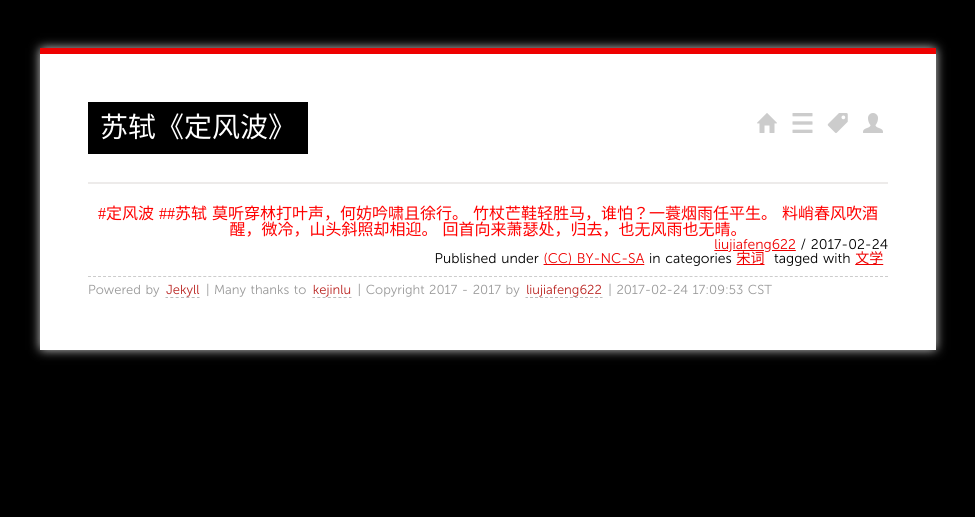
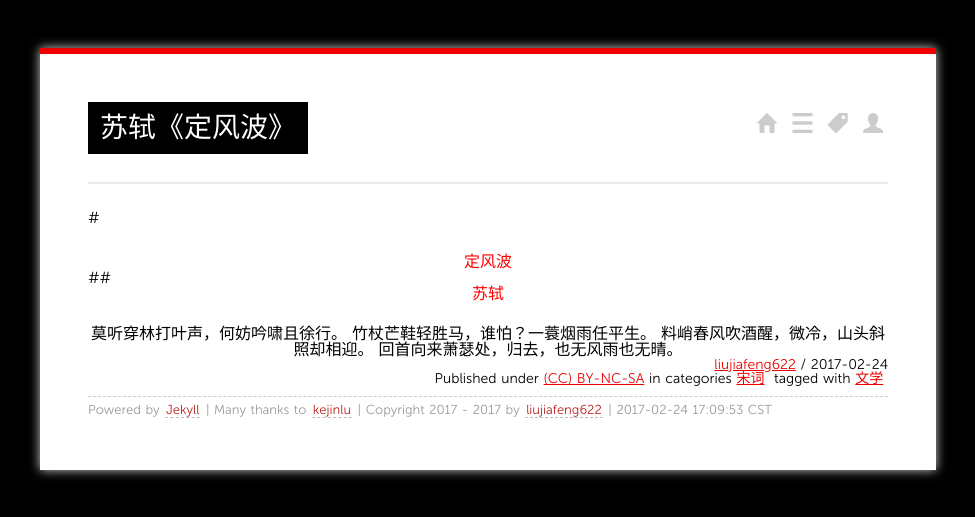
Before and after one commit to liujiafeng622/liujiafeng622, a Jekyll site: the page built from _posts/2017/2017-02-24-dingfengpo-sushi-song.md, in a window 1280 px wide. Shown: the top 517 px of the page, without its empty margins (152-1127 px from the left). Built offline with Jekyll 4.4.1, drawn with Linux system fonts in a browser that asks for light colours; comment, search, counter and statistics services are not loaded.

Commit message:
update style

```diff
--- a/_posts/2017/2017-02-24-dingfengpo-sushi-song.md
+++ b/_posts/2017/2017-02-24-dingfengpo-sushi-song.md
@@ -6,10 +6,11 @@ categories:
 tags:
 - 文学
 ---
-<center style="color:red;font-family:楷体;font-size:15;">
-#定风波
-##苏轼
 
+#<center style="color:red;font-family:楷体;">定风波</center>
+##<center style="color:red;font-family:楷体;">苏轼</center>
+
+<center style="font-family:楷体;">
 莫听穿林打叶声，何妨吟啸且徐行。
 竹杖芒鞋轻胜马，谁怕？一蓑烟雨任平生。
 
```
